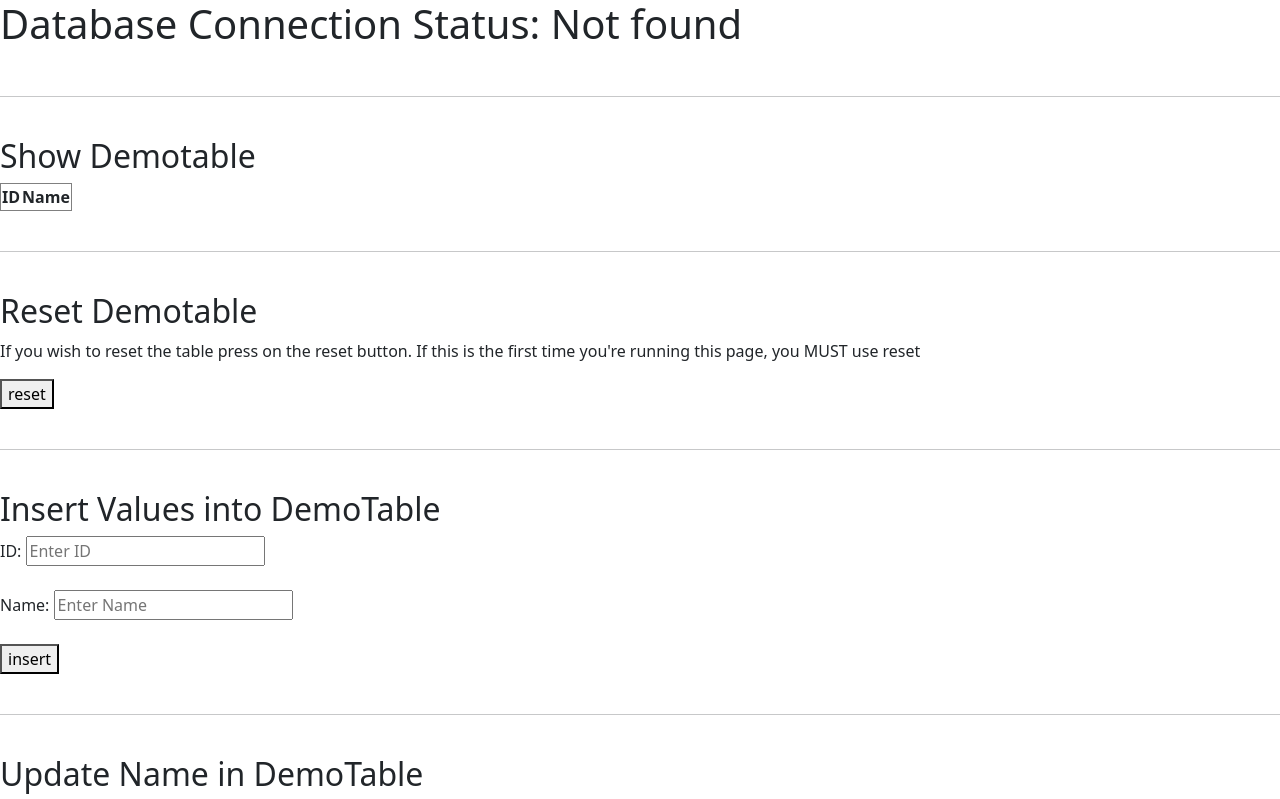
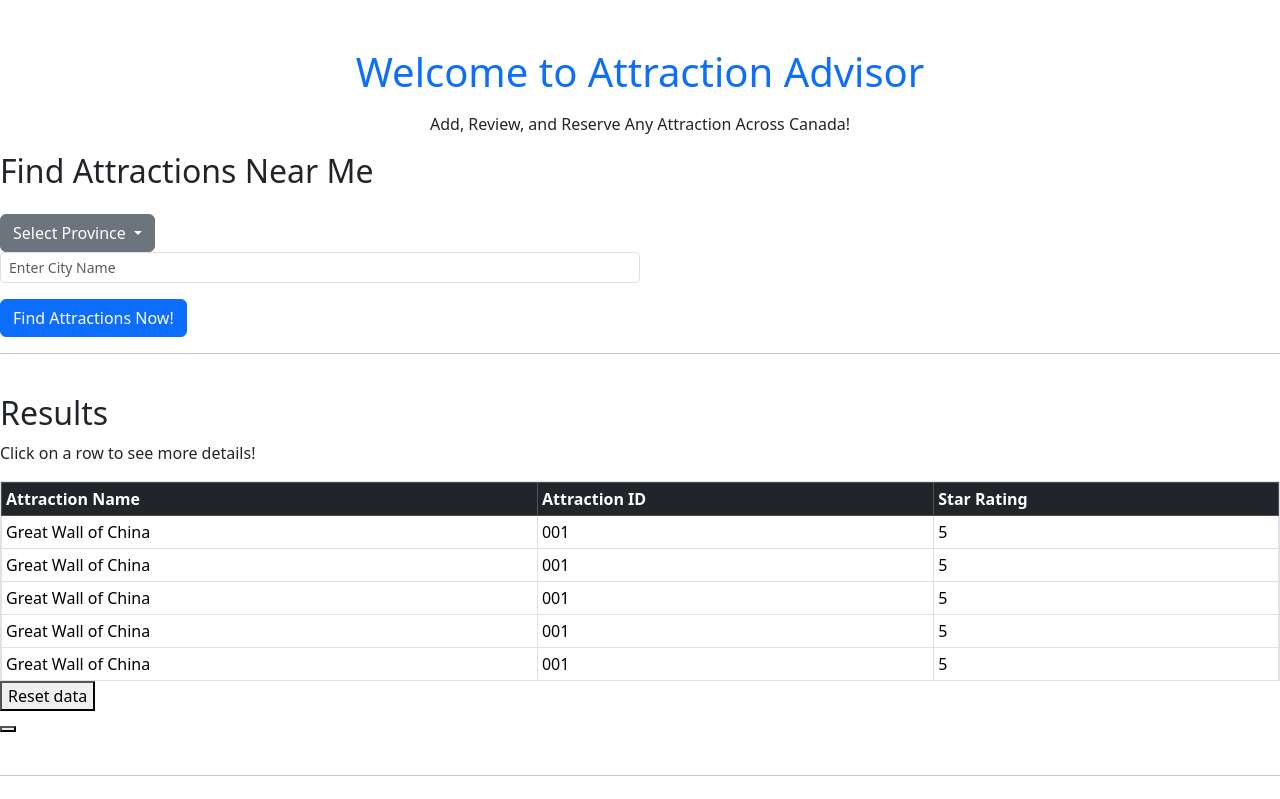
Before and after one commit to CCWebb14/Attraction-Advisor, a website: page Node_Project/public/index.html in a window 1280 px wide. Shown: the top 799 px of the page. Drawn offline with nearby package versions, Linux system fonts and the light colour scheme; no server answers.

Commit message:
started on ui

```diff
--- a/Node_Project/public/index.html
+++ b/Node_Project/public/index.html
@@ -7,6 +7,18 @@
     <meta name="viewport" content="width=device-width, initial-scale=1.0">
     <link href="https://cdn.jsdelivr.net/npm/bootstrap@5.3.3/dist/css/bootstrap.min.css" rel="stylesheet"
         integrity="sha384-QWTKZyjpPEjISv5WaRU9OFeRpok6YctnYmDr5pNlyT2bRjXh0JMhjY6hW+ALEwIH" crossorigin="anonymous">
+    <style>
+        .resultstable {
+            max-height: 200px;
+            overflow-y: auto;
+            overflow-x: auto;
+            border: 1px solid #dee2e6;
+        }
+        thead th {
+            position:sticky;
+            top:0;
+        }
+    </style>
 
 
     <!-- Link to the external CSS stylesheet. Uncomment if you wish to customize or add styling. -->
@@ -23,38 +35,112 @@
     <!-- Display the current status of the database connection.
          !!HERE TO HELP U DEBUGGING, NOT REQUIRED IN YOUR OWN PROJECT!!
          -->
-    <h1>Database Connection Status:
+    <!-- <h1>Database Connection Status: -->
         <!-- An in-line placeholder to display connection status. -->
-        <span id="dbStatus"> </span>
+        <!-- <span id="dbStatus"> </span> -->
         <!-- A loading GIF, will be hided once get the status. -->
-        <img id="loadingGif" class="loading-gif" src="loading_100px.gif" alt="Loading...">
-    </h1>
+        <!-- <img id="loadingGif" class="loading-gif" src="loading_100px.gif" alt="Loading..."> -->
+    <!-- </h1> -->
+
+    <!-- <br>
+    <hr><br> ========================================================================= -->
+
+    <h1 class="text-primary text-center mt-5">Welcome to Attraction Advisor</h1>
+
+    <p class="text-center mt-3">
+        Add, Review, and Reserve Any Attraction Across Canada!
+    </p>
+
+
+    <!-- Landing page: Used to filter for area-->
+        <h2 class="mb-4">Find Attractions Near Me</h2>
+
+        <div class="provincedropdown">
+            <button class="btn btn-secondary dropdown-toggle" type="button" id="dropdownMenuButton1" data-bs-toggle="dropdown" aria-expanded="false">
+            Select Province
+            </button>
+            <ul class="dropdown-menu" aria-labelledby="dropdownMenuButton1">
+                <li><a class="dropdown-item" data-value="AB">Alberta</a></li>
+                <li><a class="dropdown-item" data-value="BC">British Columbia</a></li>
+                <li><a class="dropdown-item" data-value="MB">Manitoba</a></li>
+                <li><a class="dropdown-item" data-value="NB">New Brunswick</a></li>
+                <li><a class="dropdown-item" data-value="NL">Newfoundland and Labrador</a></li>
+                <li><a class="dropdown-item" data-value="NS">Nova Scotia</a></li>
+                <li><a class="dropdown-item" data-value="NT">Northwest Territories</a></li>
+                <li><a class="dropdown-item" data-value="NU">Nunavut</a></li>
+                <li><a class="dropdown-item" data-value="ON">Ontario</a></li>
+                <li><a class="dropdown-item" data-value="PE">Prince Edward Island</a></li>
+                <li><a class="dropdown-item" data-value="QC">Quebec</a></li>
+                <li><a class="dropdown-item" data-value="SK">Saskatchewan</a></li>
+                <li><a class="dropdown-item" data-value="YT">Yukon</a></li>
+            </ul>
+        </div>
+
+        <div class="mb-3">
+            <input type="text"  class="form-control w-50 form-control-sm small-textbox" id="cityInput" placeholder="Enter City Name">
+        </div>
+
+        <button type="submit" class="btn btn-primary">Find Attractions Now!</button>
 
     <br>
     <hr><br> <!-- ========================================================================= -->
 
-    <!-- Show 'Demotable'.
-        Data will be fetched and inserted here dynamically using JavaScript. -->
-    <h2>Show Demotable</h2>
-    <table id="demotable" border="1">
-        <thead>
+    <h2>Results</h2>
+    <p>Click on a row to see more details!</p>
+    <div class="resultstable">
+        <table class="table table-bordered table-hover table-sm">
+            <thead class="table-dark">
                 <tr>
-                <!--Table head, need to be adjusted accordingly to align with your own.-->
-                <th>ID</th>
-                <th>Name</th>
+                    <th>Attraction Name</th>
+                    <th>Attraction ID</th>
+                    <th>Star Rating</th>
                 </tr>
             </thead>
             <tbody>
+                <tr>
+                    <td>Great Wall of China</td>
+                    <td>001</td>
+                    <td>5</td>
+                </tr>
+                <tr>
+                    <td>Great Wall of China</td>
+                    <td>001</td>
+                    <td>5</td>
+                </tr>
+                <tr>
+                    <td>Great Wall of China</td>
+                    <td>001</td>
+                    <td>5</td>
+                </tr>
+                <tr>
+                    <td>Great Wall of China</td>
+                    <td>001</td>
+                    <td>5</td>
+                </tr>
+                <tr>
+                    <td>Great Wall of China</td>
+                    <td>001</td>
+                    <td>5</td>
+                </tr>
+                <tr>
+                    <td>Great Wall of China</td>
+                    <td>001</td>
+                    <td>5</td>
+                </tr>
+                <tr>
+                    <td>Great Wall of China</td>
+                    <td>001</td>
+                    <td>5</td>
+                </tr>
             </tbody>
         </table>
+    </div>
 
-    <br>
-    <hr><br> <!-- ========================================================================= -->
+    <button id="resetDemotable"> Reset data</button> <br>
+    <button id="addnewattraction"> </button>
 
-    <h2>Reset Demotable</h2>
-    <p>If you wish to reset the table press on the reset button. If this is the first time you're running this page, you
-        MUST use reset</p>
-    <button id="resetDemotable"> reset </button> <br>
+
+
     <!-- A placeholder to display messages related to the reset operation. -->
     <div id="resetResultMsg"></div>
 
```
Lines whose indentation alone changed are shown as unchanged.
